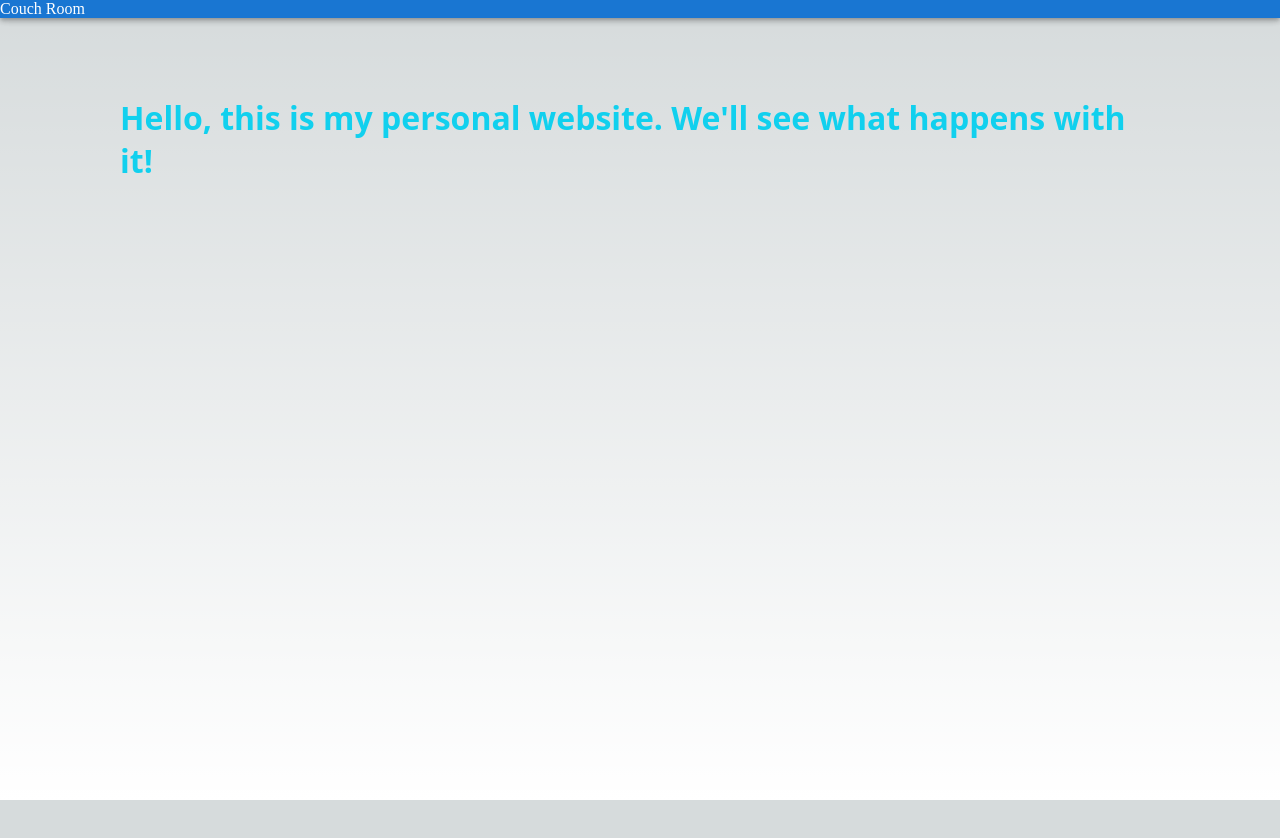
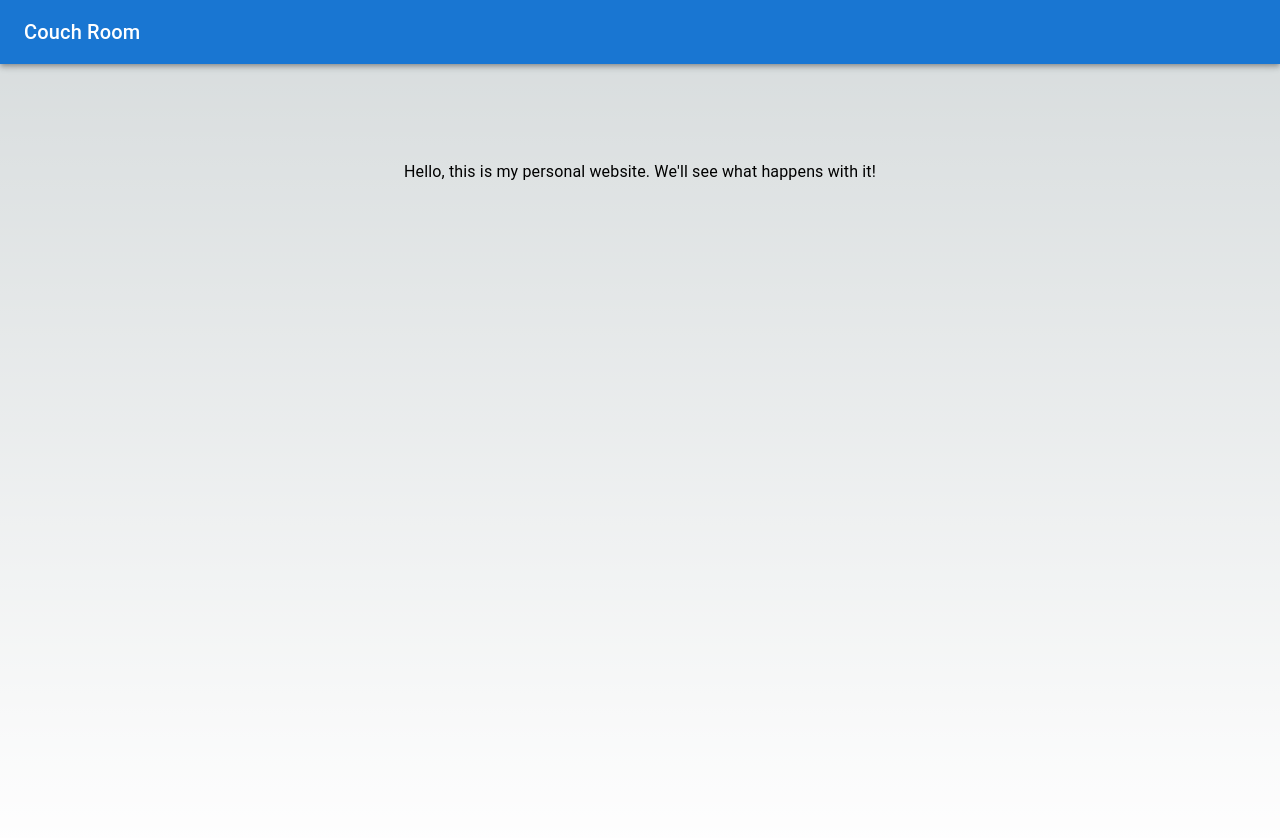
Before and after one commit to couchds/couchroom, a Next.js app: page / in a window 1280 px wide. Shown: the top 838 px of the page. Before the commit the page ends 800 px from the top, so only its background shows below. Built offline with nearby package versions, Linux system fonts and the light colour scheme.

Commit message:
Create a basic Navbar component

```diff
--- /dev/null
+++ b/src/components/Navbar.tsx
@@ -0,0 +1,19 @@
+import React from 'react';
+import { AppBar } from '@mui/material';
+import { Toolbar } from '@mui/material';
+import { Typography } from '@mui/material';
+import { SelectProps } from '@mui/material';
+
+const Navbar: React.FC<SelectProps> = ({}) => {
+  return (
+    <>
+    <AppBar position="static">
+      <Toolbar>
+      <Typography variant="h6">Couch Room</Typography>
+      </Toolbar>
+    </AppBar>
+    </>
+  );
+};
+
+export default Navbar;
--- a/src/pages/index.tsx
+++ b/src/pages/index.tsx
@@ -1,9 +1,8 @@
 import Head from 'next/head'
-import Image from 'next/image'
+import Navbar from '@/components/Navbar';
 import { Inter } from 'next/font/google'
 import styles from '@/styles/Home.module.css'
-import { Container } from '@mui/material';
-import { AppBar } from '@mui/material';
+import { Container, Typography } from '@mui/material';
 
 const inter = Inter({ subsets: ['latin'] })
 
@@ -16,14 +15,10 @@ export default function Home() {
         <meta name="viewport" content="width=device-width, initial-scale=1" />
         <link rel="icon" href="/favicon.ico" />
       </Head>
-      <main className={styles.main}>
-        <Container>
-          <AppBar>
-            Couch Room
-          </AppBar>
-          <h1>Hello, this is my personal website. We&apos;ll see what happens with it!</h1>
-        </Container>
-      </main>
+          <Navbar />
+          <main className={styles.main}>
+            <Typography>Hello, this is my personal website. We&apos;ll see what happens with it!</Typography>
+        </main>
     </>
   )
 }
```
